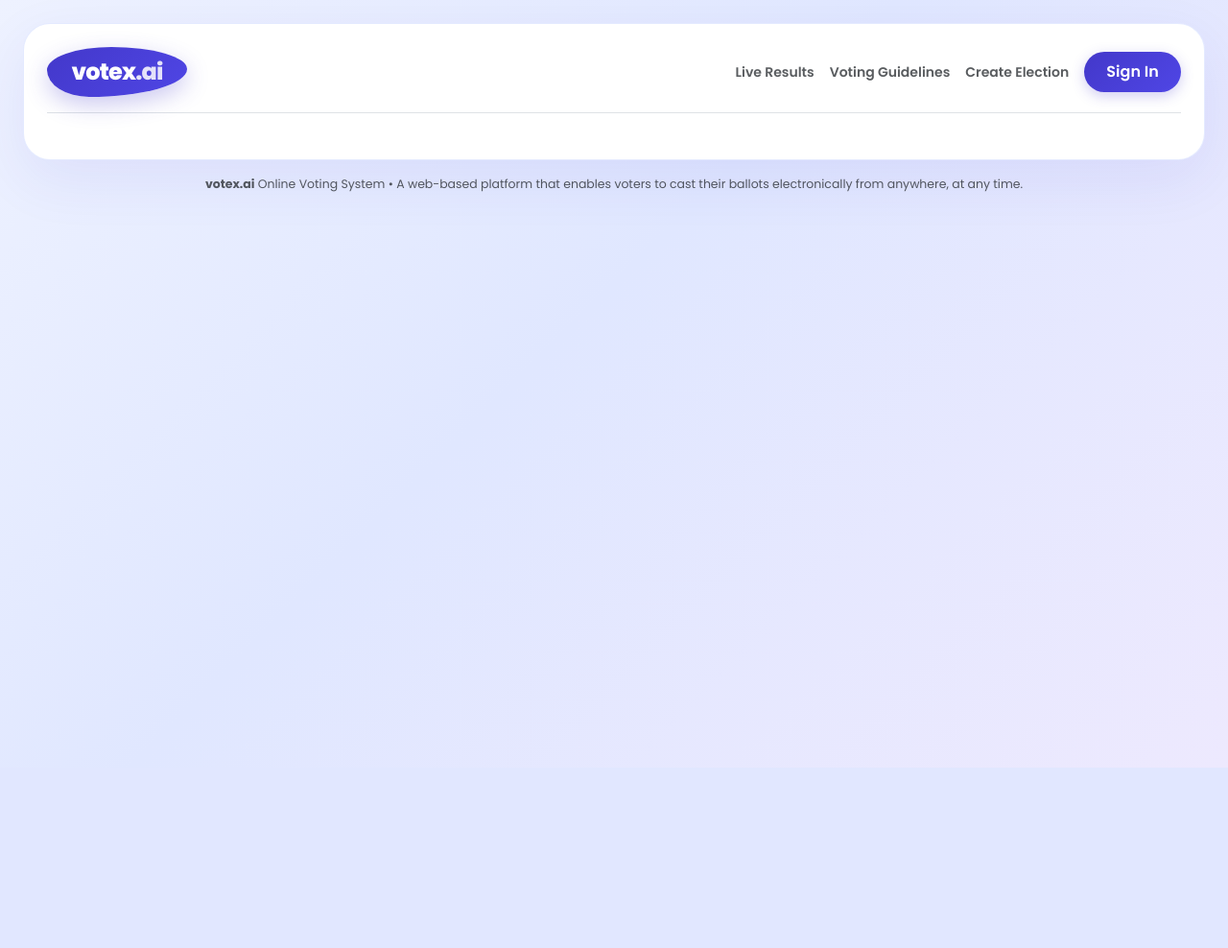
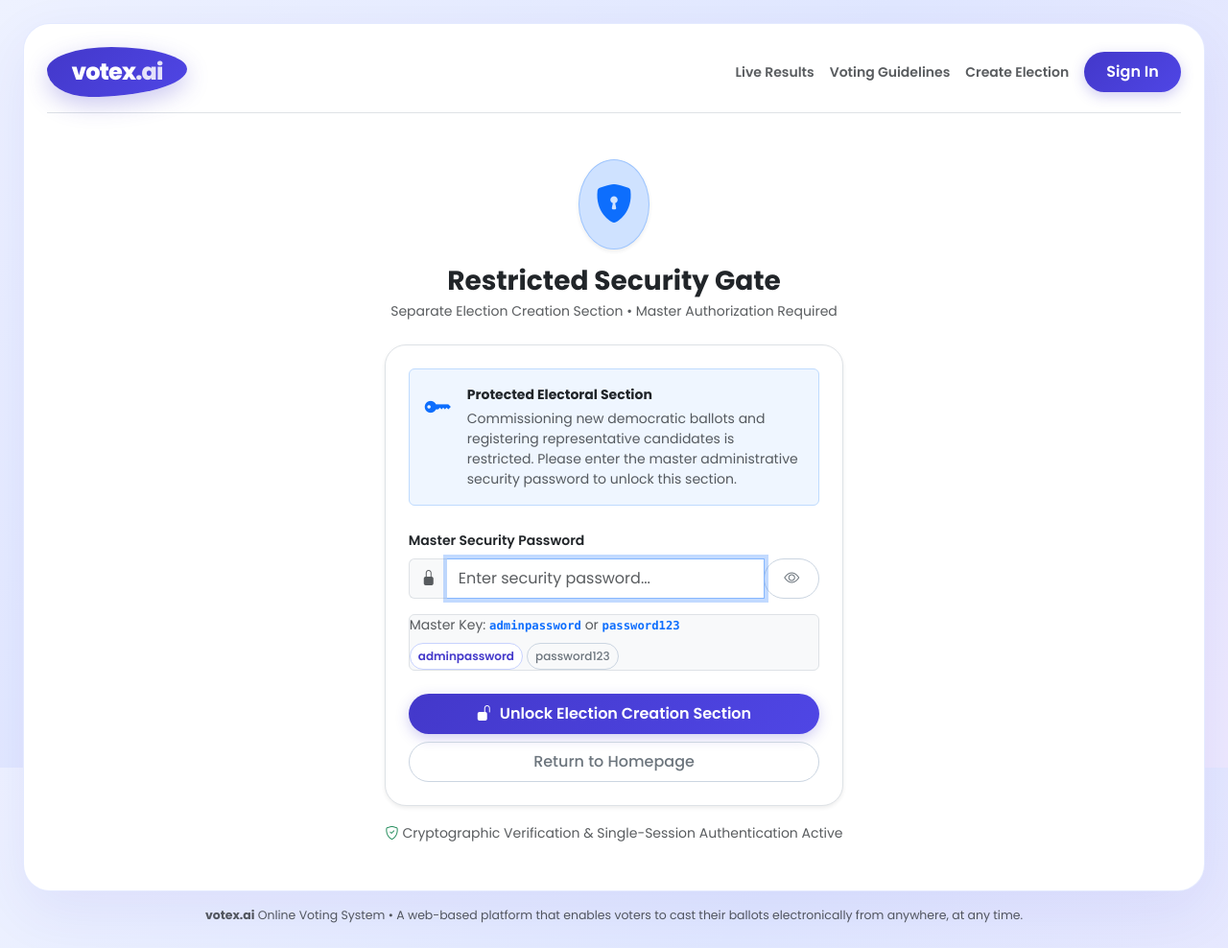
Before and after one commit to singhaisarvagya8-hue/AI-Automated-Voting-System, a Flask app: page /admin/elections/create in a window 1280 px wide. Shown: the whole page at 96% size. Before the commit the page ends 200 px from the top, so only its background shows below. Run offline with Flask 3, Linux system fonts and the light colour scheme.

Commit message:
Fix template block inheritance and role permissions preventing blank content on login and dashboard

```diff
--- a/routes/auth.py
+++ b/routes/auth.py
@@ -7,6 +7,11 @@ auth_bp = Blueprint('auth', __name__)
 
 @auth_bp.route('/login', methods=['GET', 'POST'])
 def login():
+    if request.method == 'GET' and 'user_id' in session:
+        if session.get('role') == 'admin':
+            return redirect(url_for('admin.dashboard'))
+        return redirect(url_for('voter.dashboard'))
+
     if request.method == 'POST':
         voter_id = (request.form.get('voter_id') or '').strip()
         password = (request.form.get('password') or '').strip()
@@ -14,6 +19,7 @@ def login():
         user = User.query.filter(db.func.lower(User.voter_id) == voter_id.lower()).first()
         if user and user.check_password(password):
             session['user_id'] = user.id
+            session['voter_id'] = user.voter_id
             session['role'] = user.role
             session['name'] = user.name
 
--- a/routes/voter.py
+++ b/routes/voter.py
@@ -10,7 +10,7 @@ voter_bp = Blueprint('voter', __name__)
 
 def voter_required(f):
     def wrap(*args, **kwargs):
-        if 'user_id' not in session or session.get('role') != 'voter':
+        if 'user_id' not in session:
             return redirect(url_for('auth.login'))
         return f(*args, **kwargs)
     wrap.__name__ = f.__name__
--- a/templates/base.html
+++ b/templates/base.html
@@ -310,7 +310,7 @@
                         <div>
                             <!-- Pebble Logo with votex.ai Branding -->
                             <div class="text-center mb-4 pt-1">
-                                <a href="{{ url_for('voter.dashboard') }}" class="votex-pebble-logo votex-pebble-sm">
+                                <a href="{{ url_for('admin.dashboard') if session.get('role') == 'admin' else url_for('voter.dashboard') }}" class="votex-pebble-logo votex-pebble-sm">
                                     votex<span style="opacity: 0.85;">.ai</span>
                                 </a>
                                 <div class="text-muted small mt-1" style="font-size: 0.72rem; letter-spacing: 0.05em; font-weight: 600;">
@@ -326,21 +326,32 @@
                                 </div>
                                 <h6 class="fw-bold text-dark mb-0 text-truncate">{{ session.get('name', 'Student Voter') }}</h6>
                                 <span class="badge bg-light text-muted border small mt-1 font-monospace" style="font-size: 0.68rem;">
-                                    {{ session.get('voter_id', 'CS202601') }}
+                                    {{ session.get('voter_id') or ('ADMIN001' if session.get('role') == 'admin' else 'CS202601') }}
                                 </span>
                                 <div class="mt-2">
-                                    <a href="{{ url_for('voter.dashboard') }}" class="small text-decoration-none fw-semibold" style="color: #6366f1; font-size: 0.75rem;">
-                                        View Profile &rarr;
-                                    </a>
+                                    <span class="badge {% if session.get('role') == 'admin' %}bg-primary-subtle text-primary border border-primary-subtle{% else %}bg-success-subtle text-success border border-success-subtle{% endif %} rounded-pill small" style="font-size: 0.7rem;">
+                                        {{ 'Electoral Commissioner' if session.get('role') == 'admin' else 'Student Voter' }}
+                                    </span>
                                 </div>
                             </div>
 
                             <!-- Nav Menu Pills -->
                             <nav class="nav flex-column">
+                                {% if session.get('role') == 'admin' %}
+                                    <a href="{{ url_for('admin.dashboard') }}" class="votex-nav-link {% if request.endpoint == 'admin.dashboard' %}active{% endif %}">
+                                        <i class="bi bi-speedometer2"></i>
+                                        <span>Admin Console</span>
+                                    </a>
+                                    <a href="{{ url_for('voter.dashboard') }}" class="votex-nav-link {% if request.endpoint == 'voter.dashboard' %}active{% endif %}">
+                                        <i class="bi bi-grid-fill"></i>
+                                        <span>Student View</span>
+                                    </a>
+                                {% else %}
                                     <a href="{{ url_for('voter.dashboard') }}" class="votex-nav-link {% if request.endpoint == 'voter.dashboard' %}active{% endif %}">
                                         <i class="bi bi-grid-fill"></i>
                                         <span>Dashboard</span>
                                     </a>
+                                {% endif %}
                                 <a href="{{ url_for('voter.cast_vote') }}" class="votex-nav-link {% if 'vote' in request.endpoint and request.endpoint != 'voter.dashboard' %}active{% endif %}">
                                     <i class="bi bi-box2-heart-fill"></i>
                                     <span>Vote</span>
@@ -353,7 +364,7 @@
                                     <i class="bi bi-shield-check"></i>
                                     <span>Voting Guidelines</span>
                                 </a>
-                                <a href="{{ url_for('admin.create_election_section') }}" class="votex-nav-link {% if 'admin' in request.endpoint or 'create_election' in request.endpoint %}active{% endif %}">
+                                <a href="{{ url_for('admin.create_election_section') }}" class="votex-nav-link {% if 'create_election' in request.endpoint %}active{% endif %}">
                                     <i class="bi bi-gear-fill"></i>
                                     <span>Settings / Create</span>
                                 </a>
@@ -378,7 +389,7 @@
 
                         <!-- Mobile Hamburger / Logo -->
                         <div class="d-flex align-items-center gap-2">
-                            <a href="{{ url_for('voter.dashboard') }}" class="votex-pebble-logo votex-pebble-sm d-lg-none">
+                            <a href="{{ url_for('admin.dashboard') if session.get('role') == 'admin' else url_for('voter.dashboard') }}" class="votex-pebble-logo votex-pebble-sm d-lg-none">
                                 votex<span style="opacity: 0.85;">.ai</span>
                             </a>
                             <!-- Search Bar -->
@@ -391,7 +402,7 @@
                         <!-- Top Right Utilities & User Chip -->
                         <div class="d-flex align-items-center gap-2.5">
                             <!-- Notification Bell -->
-                            <a href="{{ url_for('voter.dashboard') }}" class="btn btn-light rounded-circle p-2 text-muted position-relative" style="width: 40px; height: 40px;" title="Notifications">
+                            <a href="{{ url_for('admin.dashboard') if session.get('role') == 'admin' else url_for('voter.dashboard') }}" class="btn btn-light rounded-circle p-2 text-muted position-relative" style="width: 40px; height: 40px;" title="Notifications">
                                 <i class="bi bi-bell"></i>
                                 <span class="position-absolute top-0 start-100 translate-middle p-1 bg-danger border border-light rounded-circle"></span>
                             </a>
@@ -421,10 +432,21 @@
                     <div class="collapse d-lg-none mb-3" id="mobileNavMenu">
                         <div class="p-3 bg-light rounded-4">
                             <nav class="nav flex-column">
+                                {% if session.get('role') == 'admin' %}
+                                    <a href="{{ url_for('admin.dashboard') }}" class="votex-nav-link {% if request.endpoint == 'admin.dashboard' %}active{% endif %}">
+                                        <i class="bi bi-speedometer2"></i>
+                                        <span>Admin Console</span>
+                                    </a>
+                                    <a href="{{ url_for('voter.dashboard') }}" class="votex-nav-link {% if request.endpoint == 'voter.dashboard' %}active{% endif %}">
+                                        <i class="bi bi-grid-fill"></i>
+                                        <span>Student View</span>
+                                    </a>
+                                {% else %}
                                     <a href="{{ url_for('voter.dashboard') }}" class="votex-nav-link {% if request.endpoint == 'voter.dashboard' %}active{% endif %}">
                                         <i class="bi bi-grid-fill"></i>
                                         <span>Dashboard</span>
                                     </a>
+                                {% endif %}
                                 <a href="{{ url_for('voter.cast_vote') }}" class="votex-nav-link {% if 'vote' in request.endpoint %}active{% endif %}">
                                     <i class="bi bi-box2-heart-fill"></i>
                                     <span>Vote</span>
@@ -509,8 +531,9 @@
                     {% endif %}
                 {% endwith %}
 
-                {% block public_content %}
-                    {% block content_fallback %}{% endblock %}
+                <!-- Guest Content Block (renders the same block content) -->
+                {% block guest_content %}
+                    {{ self.content() }}
                 {% endblock %}
             </div>
             {% endif %}
--- a/templates/login.html
+++ b/templates/login.html
@@ -2,7 +2,7 @@
 
 {% block title %}votex.ai Online Voting System • Sign In{% endblock %}
 
-{% block public_content %}
+{% block content %}
 <!-- Left Screen from Design Mockup: Landing & Sign-In Page -->
 <div class="py-2">
 
```
Lines whose indentation alone changed are shown as unchanged.
